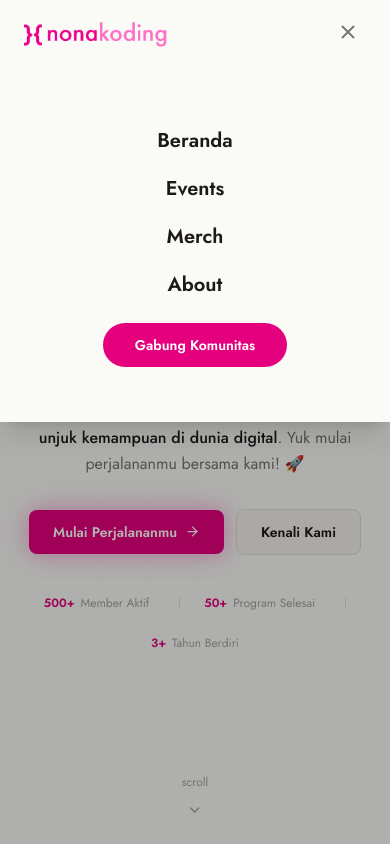
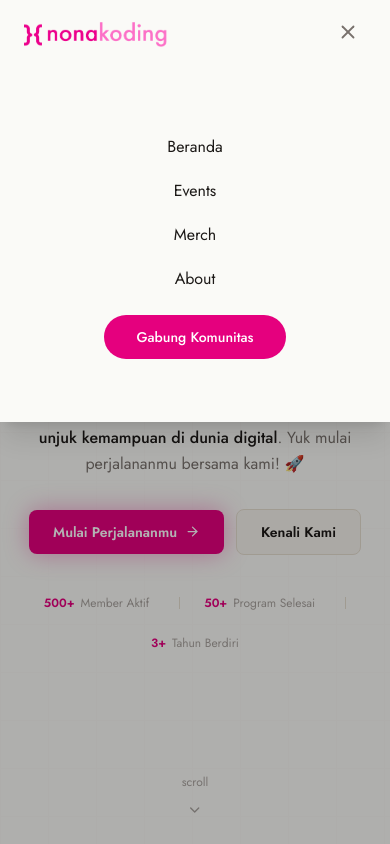
Before and after one commit to knalbdev/nonakoding, a Next.js app: page / in a window 390 px wide. Both pictures are taken after a click on the button 348 px from the left and 32 px from the top of the page. Shown: the top 844 px of the page. Built offline with nearby package versions, Linux system fonts and the light colour scheme.

Commit message:
update hamburger

```diff
--- a/src/components/layout/navbar.tsx
+++ b/src/components/layout/navbar.tsx
@@ -129,7 +129,7 @@ export function Navbar() {
                     <Link
                       href={link.href}
                       onClick={() => setMobileOpen(false)}
-                      className="block px-8 py-2 text-xl font-semibold text-[var(--c-text)] hover:text-[#E5007E] transition-colors duration-150 text-center"
+                      className="block px-8 py-2 text-base font-normal text-[var(--c-text)] hover:text-[#E5007E] transition-colors duration-150 text-center"
                     >
                       {link.label}
                     </Link>
@@ -145,7 +145,7 @@ export function Navbar() {
                   <Link
                     href="/events"
                     onClick={() => setMobileOpen(false)}
-                    className="inline-flex items-center justify-center px-8 py-3 rounded-full text-sm font-semibold bg-[#E5007E] text-white hover:bg-[#C4006A] transition-colors duration-200"
+                    className="inline-flex items-center justify-center px-8 py-3 rounded-full text-sm font-medium bg-[#E5007E] text-white hover:bg-[#C4006A] transition-colors duration-200"
                   >
                     Gabung Komunitas
                   </Link>
```
